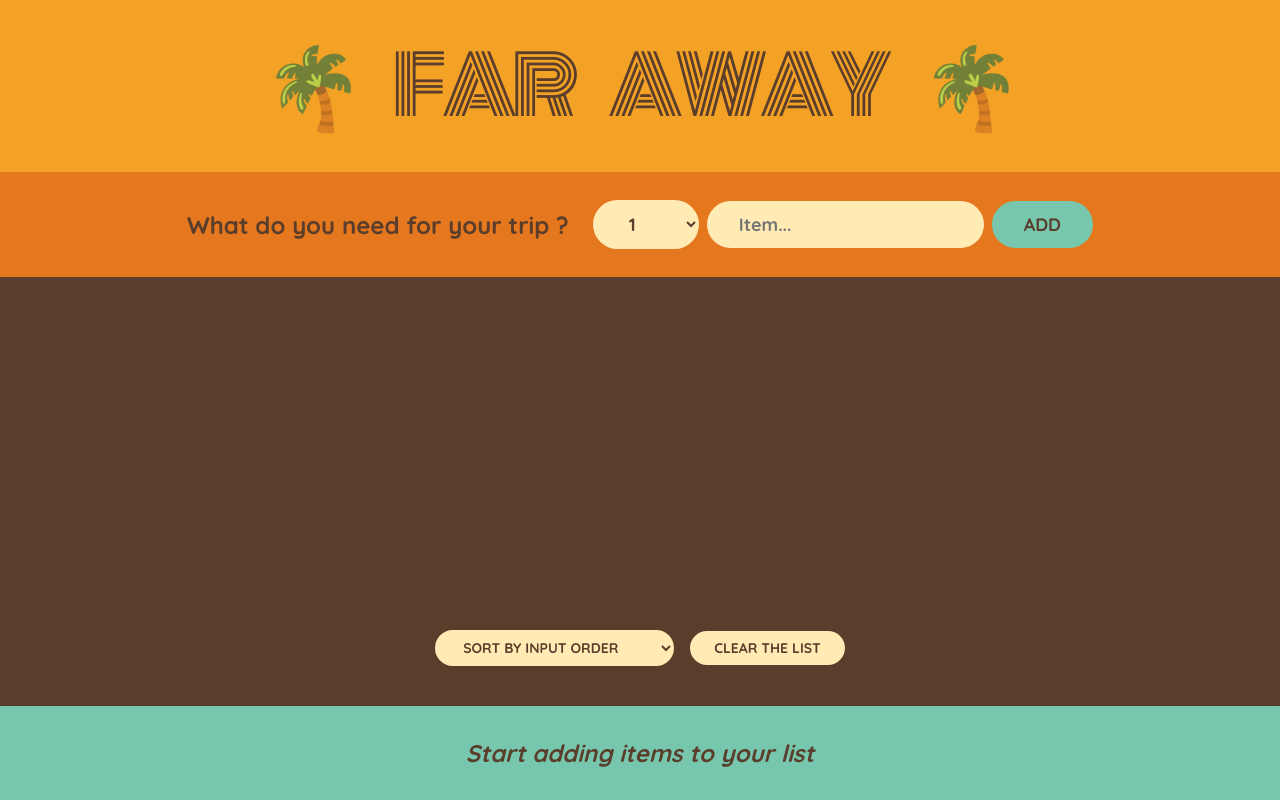
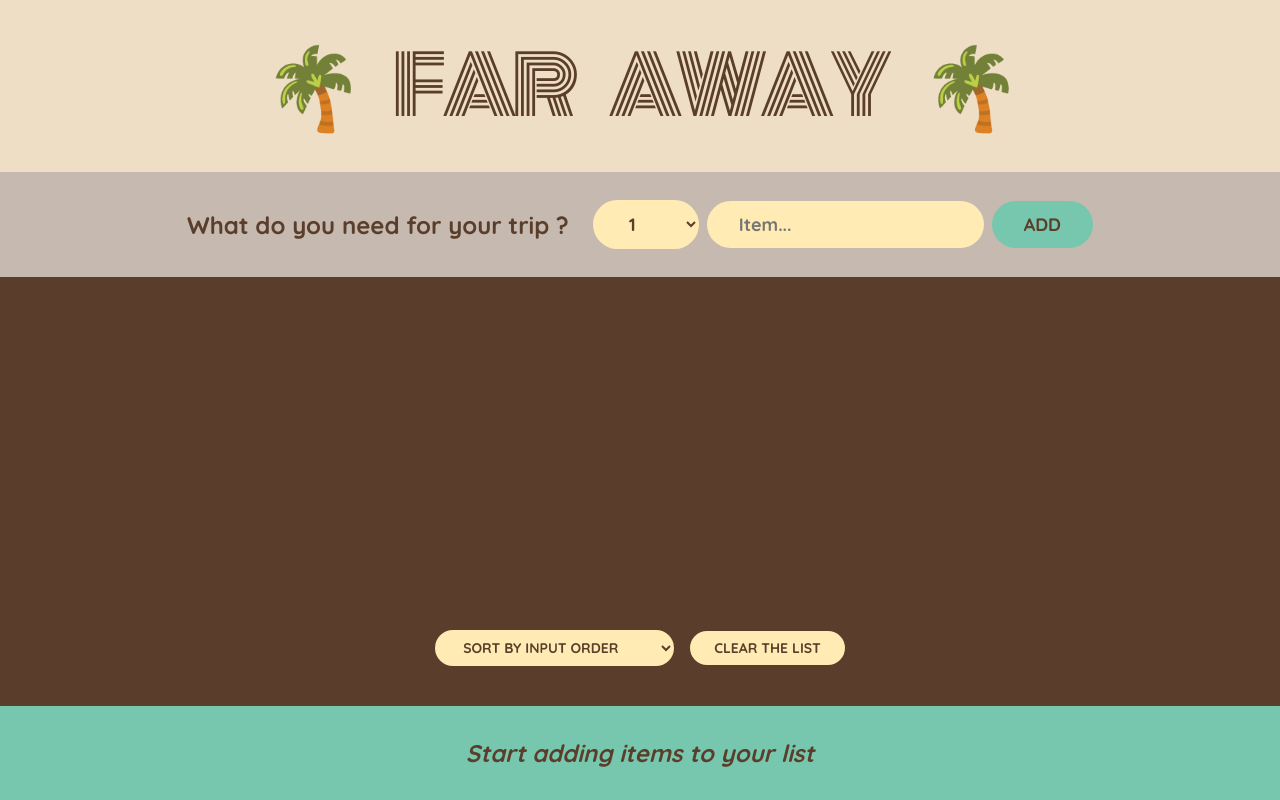
Before and after one commit to AdriannaLen/far-away, a React (Create React App) app: page / in a window 1280 px wide. Built offline with nearby package versions, Linux system fonts and the light colour scheme.

Commit message:
changed colors

```diff
--- a/src/index.css
+++ b/src/index.css
@@ -34,7 +34,7 @@ body {
 
 h1 {
   text-align: center;
-  background-color: #f4a226;
+  background-color: #eedec5;
   font-family: "Monoton";
   font-size: 8rem;
   text-transform: uppercase;
@@ -45,7 +45,7 @@ h1 {
 }
 
 .add-form {
-  background-color: #e5771f;
+  background-color: #c5b9b0;
   padding: 2.8rem 0;
   display: flex;
   align-items: center;
@@ -119,7 +119,7 @@ input {
 input[type="checkbox"] {
   height: 2rem;
   width: 2rem;
-  accent-color: #e5771f;
+  accent-color: #dbbfa8;
 }
 
 .list li button {
```
